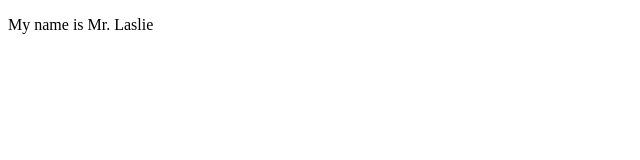
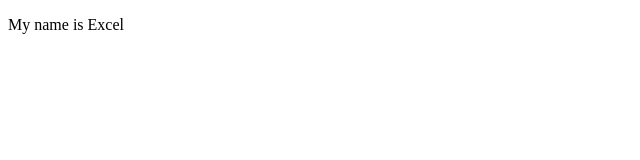
Before and after one commit to Basiru101/level1-portfolio, a plain HTML site: page index.html in a window 1280 px wide. Shown: the full height of the page, 0-640 px from the left. Drawn offline with Linux system fonts and the light colour scheme.

Commit message:
new edited paragraph

```diff
--- a/index.html
+++ b/index.html
@@ -6,6 +6,6 @@
     <title>My Portfolio Site</title>
 </head>
 <body>
-    <p class="text-success">My name is Mr. Laslie</p>
+    <p class="text-success">My name is Excel</p>
 </body>
 </html>
```
